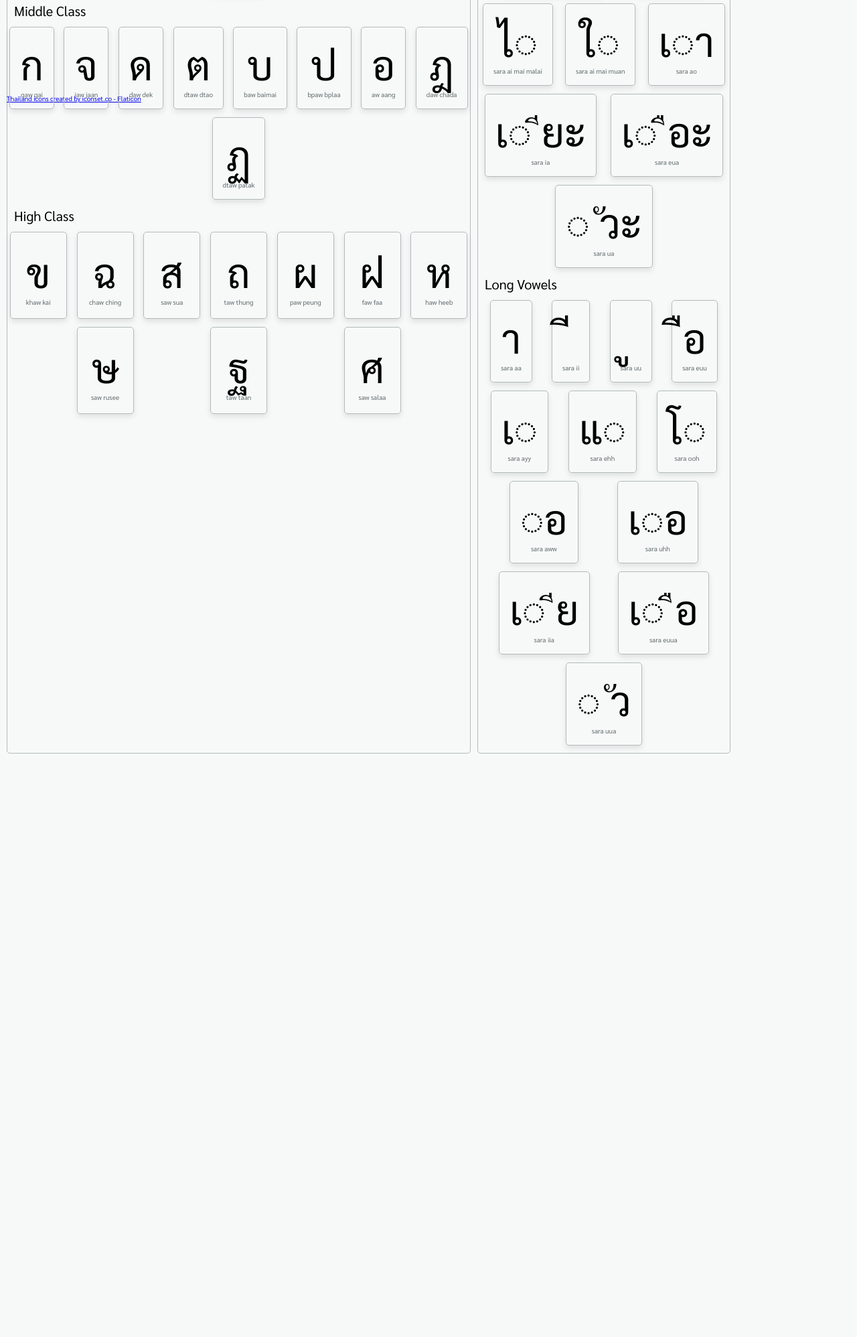
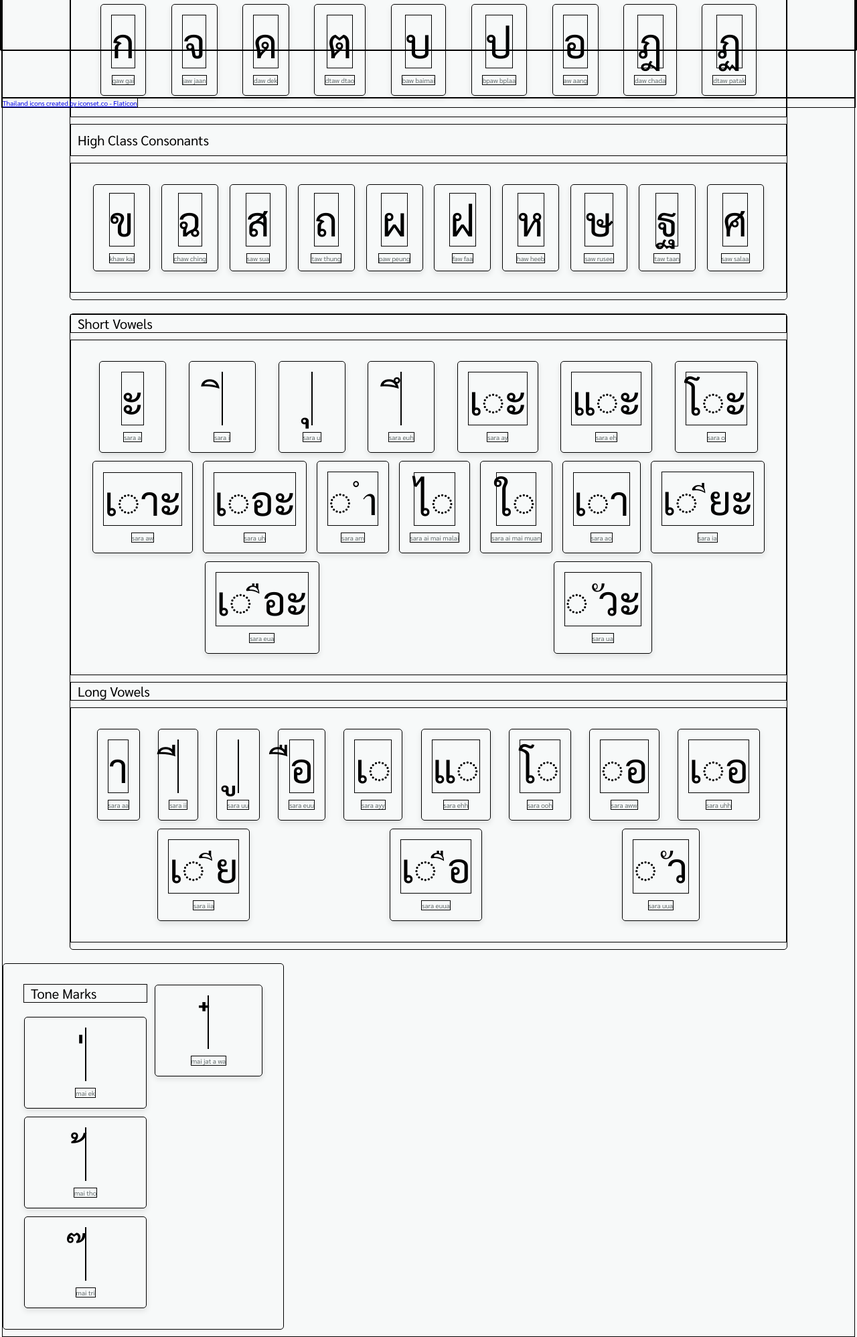
Before and after one commit to inkwill8/thai-lang-app, a plain HTML site: page index.html in a window 1280 px wide. Shown: the part 725-2721 px from the top of the page at 67% size. Before the commit the page ends 1850 px from the top, so only its background shows below. Drawn offline with Linux system fonts and the light colour scheme.

Commit message:
Spacing Modifications and Add Tone Marks
- Added Tone Marks

- Changed some coloring of animations

- Increased spacing of "sht-vwl-cards" to fix
issue where text was being overtaken by Thai
character

- Changed layout of "character-container" to a
column

- Added margins on some containers to give
breathing room from edge of the window

```diff
--- a/index.html
+++ b/index.html
@@ -17,14 +17,9 @@
       <h1>Thai Consonants & Vowels</h1>
     </header>
     <main>
-      <div class="titles">
-        <p>Consonants</p>
-        <p>Vowels</p>
-        <p>Tone Marks</p>
-      </div>
       <div class="character-container">
         <div class="consonants">
-          <h2>Low Class</h2>
+          <h2>Low Class Consonants</h2>
           <div class="low-class">
             <div class="lc-card">
               <p class="thai-char">ง</p>
@@ -119,7 +114,7 @@
               <p class="eng-txt">chaw cheu</p>
             </div>
           </div>
-          <h2>Middle Class</h2>
+          <h2>Middle Class Consonants</h2>
           <div class="middle-class">
             <div class="mc-card">
               <p class="thai-char">ก</p>
@@ -158,7 +153,7 @@
               <p class="eng-txt">dtaw patak</p>
             </div>
           </div>
-          <h2>High Class</h2>
+          <h2>High Class Consonants</h2>
           <div class="high-class">
             <div class="hc-card">
               <p class="thai-char">ข</p>
@@ -322,7 +317,25 @@
             </div>
           </div>
         </div>
-        <div class="tone-marks"></div>
+        <div class="tone-marks">
+          <h2>Tone Marks</h2>
+        <div class="tone-card">
+          <p class="thai-char">่</p>
+          <p class="eng-txt">mai ek</p>
+        </div>
+        <div class="tone-card">
+          <p class="thai-char">้</p>
+          <p class="eng-txt">mai tho</p>
+        </div>
+        <div class="tone-card">
+          <p class="thai-char">๊</p>
+          <p class="eng-txt">mai tri</p>
+        </div>
+        <div class="tone-card">
+          <p class="thai-char">๋</p>
+          <p class="eng-txt">mai jat a wa</p>
+        </div>
+      </div>
       </div>
     </main>
     <footer>
--- a/styles.css
+++ b/styles.css
@@ -2,7 +2,7 @@
     margin: 0;
     padding: 0;
     box-sizing: border-box;
-    /* border: 1px solid black !important; */
+    border: 1px solid black !important;
 }
 
 html, body {
@@ -20,7 +20,7 @@ body {
     background-color: #f7f9f9;
     display: flex;
     flex-direction: column;
-    margin: 0 1rem 1rem 1rem;
+    /* margin: 0 1rem 1rem 1rem; */
     overflow-x: hidden;
 }
 
@@ -48,24 +48,31 @@ main {
 
 .character-container {
     display: flex;
-    flex-direction: row;
+    justify-content: center;
+    flex-direction: column;
     flex-wrap: wrap;
-    /* justify-content: space-evenly; */
 }
 
 .consonants {
     display: flex;
     flex-direction: column;
-    max-width: 55%;
     border: 1px solid #b2babb;
     border-radius: 5px;
-    margin-right: 1rem;
+    margin: 0 10rem 2rem 10rem;
 }
 
 .vowels {
     display: flex;
     flex-direction: column;
-    max-width: 30%;
+    border: 1px solid #b2babb;
+    border-radius: 5px;
+    margin: 0 10rem 2rem 10rem;
+}
+
+.tone-marks {
+    display: flex;
+    flex-direction: column;
+    /* max-width: 30%; */
     border: 1px solid #b2babb;
     border-radius: 5px;
 }
@@ -77,19 +84,31 @@ h2 {
     font-size: 2rem;
 }
 
+/* Gives a bit of spacing for the "Low Class Consonant" Heading */
+.consonants > h2 {
+    padding: 1rem;
+}
+
 /* For the sub-containers (inside consonants and vowels) */
 .low-class,
 .middle-class,
 .high-class,
 .short-vowels,
-.long-vowels  {
+.long-vowels,
+.tone-marks  {
     display: flex;
-    justify-content: space-evenly;
+    justify-content:space-around;
     font-size: 6rem;
     flex-wrap: wrap;
     width: 100%;
     gap: 1rem;
+    padding: 3rem;
     margin-bottom: 1rem;
+}
+
+.tone-marks {
+    max-width: 33%;
+    max-height: 650px;
 }
 
 /* The styles for the "flashcards" in each section. */
@@ -97,7 +116,8 @@ h2 {
 .mc-card,
 .hc-card,
 .sh-vwl-card,
-.l-vwl-card {
+.l-vwl-card,
+.tone-card {
     display: flex;
     flex-direction: column;
     justify-content: center;
@@ -109,6 +129,12 @@ h2 {
     box-shadow: 0 4px 8px rgba(0, 0, 0, 0.1);
     transition: transform 0.3s ease, box-shadow 0.3s ease;
     margin: 1px;
+}
+
+
+/* BELOW SHOULD PROBABLY CHANGE BUT ITS OKAY FOR NOW */
+.sh-vwl-card {
+    min-width: 10rem;
 }
 
 .hc-card {
@@ -146,7 +172,7 @@ h2 {
     /* background-color: #b2babb; */
     transform: translateY(-5px); /* Moves the card upward by 5px */
     box-shadow: 0 8px 16px rgba(0, 0, 0, 0.2); /* Makes the shadow stronger to give depth */
-    background: linear-gradient(120deg, #adadad, #f91a0a);
+    background: linear-gradient(120deg, #fbf7c9, #f91a0a);
 }
 
 .sh-vwl-card:hover {
@@ -156,10 +182,24 @@ h2 {
     background: linear-gradient(30deg, #48f8c3, #fbf7c9);
 }
 
+.l-vwl-card:hover {
+    transform: translateY(-5px); /* Moves the card upward by 5px */
+    box-shadow: 0 8px 16px rgba(0, 0, 0, 0.2); /* Makes the shadow stronger to give depth */
+    background: linear-gradient(0deg, #cb62ef, #f4f8d7);
+}
+
+.tone-card:hover {
+    transform: translateY(-5px); /* Moves the card upward by 5px */
+    box-shadow: 0 8px 16px rgba(0, 0, 0, 0.2); /* Makes the shadow stronger to give depth */
+    background: linear-gradient(0deg, #cb62ef, #f4f8d7);
+}
+
 /* Makes the text color lighter upon hover */
 .lc-card:hover .eng-txt,
 .mc-card:hover .eng-txt,
-.hc-card:hover .eng-txt {
+.hc-card:hover .eng-txt,
+.l-vwl-card:hover .eng-txt,
+.tone-card:hover .eng-txt {
     color: #f7f9f9;
 }
 
@@ -170,6 +210,6 @@ h2 {
 .eng-txt {
     color: #616a6b;
     font-size: 1rem;
-
+    margin-top: 1rem;
 
 }
```
